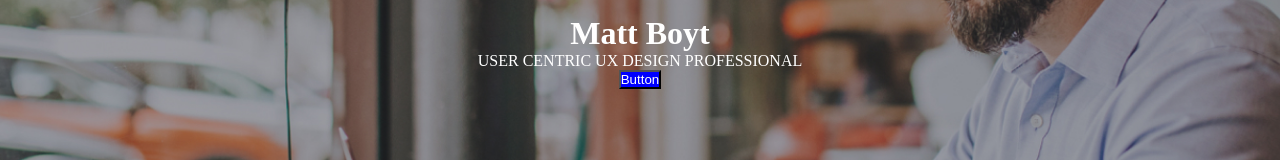
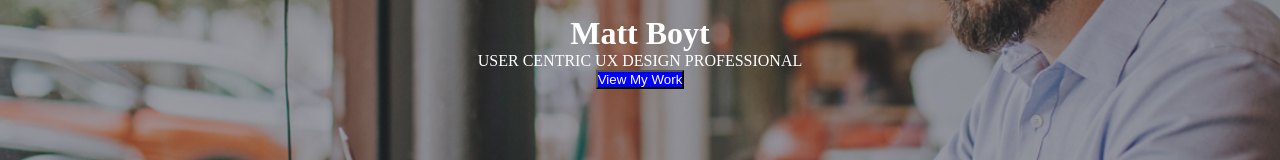
Before and after one commit to mattboyt/UX_UI_HW_17, a plain HTML site: page index.html in a window 1280 px wide. Shown: the part 348-508 px from the top of the page. Drawn offline with Linux system fonts and the light colour scheme.

Commit message:
Update to button
updated button on hero image

```diff
--- a/index.html
+++ b/index.html
@@ -17,7 +17,7 @@
       <div id="hero-center">
         <h1>Matt Boyt</h1>
         <p>USER CENTRIC UX DESIGN PROFESSIONAL</p>
-        <button>Button</button>
+        <button>View My Work</button>
       </div>
     </header>
     <div class="Section2">
```
